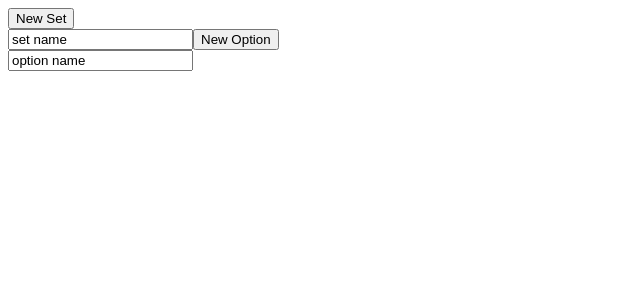
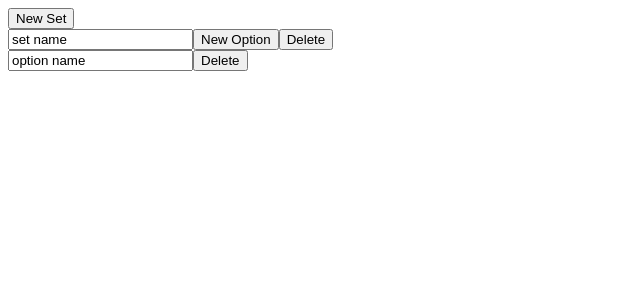
Before and after one commit to michael-dean-haynie/set-combos, an Angular app: page / in a window 1280 px wide. Both pictures are taken after a click on the button "New Set". Shown: the top 300 px of the page, without its empty margins (0-640 px from the left). Built offline with nearby package versions, Linux system fonts and the light colour scheme.

Commit message:
add delete buttons

```diff
--- a/src/app/components/option-form/option-form.component.html
+++ b/src/app/components/option-form/option-form.component.html
@@ -1,4 +1,4 @@
-<!--<p>option-form works!</p>-->
 <form [formGroup]="option">
   <input type="text" formControlName="name">
+  <button (click)="removeOption()" type="button">Delete</button>
 </form>
--- a/src/app/components/option-form/option-form.component.ts
+++ b/src/app/components/option-form/option-form.component.ts
@@ -1,4 +1,4 @@
-import {Component, Input} from '@angular/core';
+import {Component, EventEmitter, Input, Output} from '@angular/core';
 import {OptionFG} from "../../types/option-sets-form-types";
 import {FormControl, FormGroup} from "@angular/forms";
 
@@ -9,6 +9,11 @@ import {FormControl, FormGroup} from "@angular/forms";
 })
 export class OptionFormComponent {
   @Input() option: OptionFG = OptionFormComponent.createOptionFormGroup();
+  @Output() remove = new EventEmitter<void>();
+
+  removeOption(): void {
+    this.remove.emit();
+  }
 
   static createOptionFormGroup(): OptionFG {
     return new FormGroup({
--- a/src/app/components/option-set-form/option-set-form.component.html
+++ b/src/app/components/option-set-form/option-set-form.component.html
@@ -1,9 +1,10 @@
 <form [formGroup]="optionSet">
   <input type="text" formControlName="name">
-  <button (click)="addOption()">New Option</button>
+  <button (click)="addOption()" type="button">New Option</button>
+  <button (click)="removeOptionSet()" type="button">Delete</button>
   <div formArrayName="options">
     <div *ngFor="let option of options.controls; let i=index">
-      <app-option-form [option]="option"></app-option-form>
+      <app-option-form [option]="option" (remove)="removeOption(i)"></app-option-form>
     </div>
   </div>
 </form>
--- a/src/app/components/option-set-form/option-set-form.component.ts
+++ b/src/app/components/option-set-form/option-set-form.component.ts
@@ -1,4 +1,4 @@
-import {Component, Input} from '@angular/core';
+import {Component, EventEmitter, Input, Output} from '@angular/core';
 import {OptionFG, OptionSetFG} from "../../types/option-sets-form-types";
 import {FormArray, FormControl, FormGroup} from "@angular/forms";
 import {OptionFormComponent} from "../option-form/option-form.component";
@@ -10,6 +10,7 @@ import {OptionFormComponent} from "../option-form/option-form.component";
 })
 export class OptionSetFormComponent {
   @Input() optionSet: OptionSetFG = OptionSetFormComponent.createOptionSetFormGroup();
+  @Output() remove = new EventEmitter<void>()
 
   get options(): FormArray<OptionFG> {
     return this.optionSet.controls.options as FormArray<OptionFG>;
@@ -19,6 +20,14 @@ export class OptionSetFormComponent {
     this.optionSet.controls.options.push(
       OptionFormComponent.createOptionFormGroup()
     );
+  }
+
+  removeOption(index: number): void {
+    this.options.removeAt(index);
+  }
+
+  removeOptionSet(): void {
+    this.remove.emit();
   }
 
   static createOptionSetFormGroup(): OptionSetFG {
--- a/src/app/components/option-sets-form/option-sets-form.component.html
+++ b/src/app/components/option-sets-form/option-sets-form.component.html
@@ -1,8 +1,8 @@
-<button (click)="addOptionSet()">New Set</button>
+<button (click)="addOptionSet()" type="button">New Set</button>
 <form [formGroup]="formGroup">
   <div formArrayName="optionSets">
     <div *ngFor="let optionSet of optionSets.controls; let i=index">
-      <app-option-set-form [optionSet]="optionSet"></app-option-set-form>
+      <app-option-set-form [optionSet]="optionSet" (remove)="removeOptionSet(i)"></app-option-set-form>
     </div>
   </div>
 </form>
--- a/src/app/components/option-sets-form/option-sets-form.component.ts
+++ b/src/app/components/option-sets-form/option-sets-form.component.ts
@@ -20,6 +20,10 @@ export class OptionSetsFormComponent {
     this.optionSets.push(OptionSetFormComponent.createOptionSetFormGroup());
   }
 
+  removeOptionSet(index: number): void {
+    this.optionSets.removeAt(index);
+  }
+
   get optionSets(): FormArray<OptionSetFG>{
     return this.formGroup.get('optionSets') as FormArray<OptionSetFG>;
   }
```
